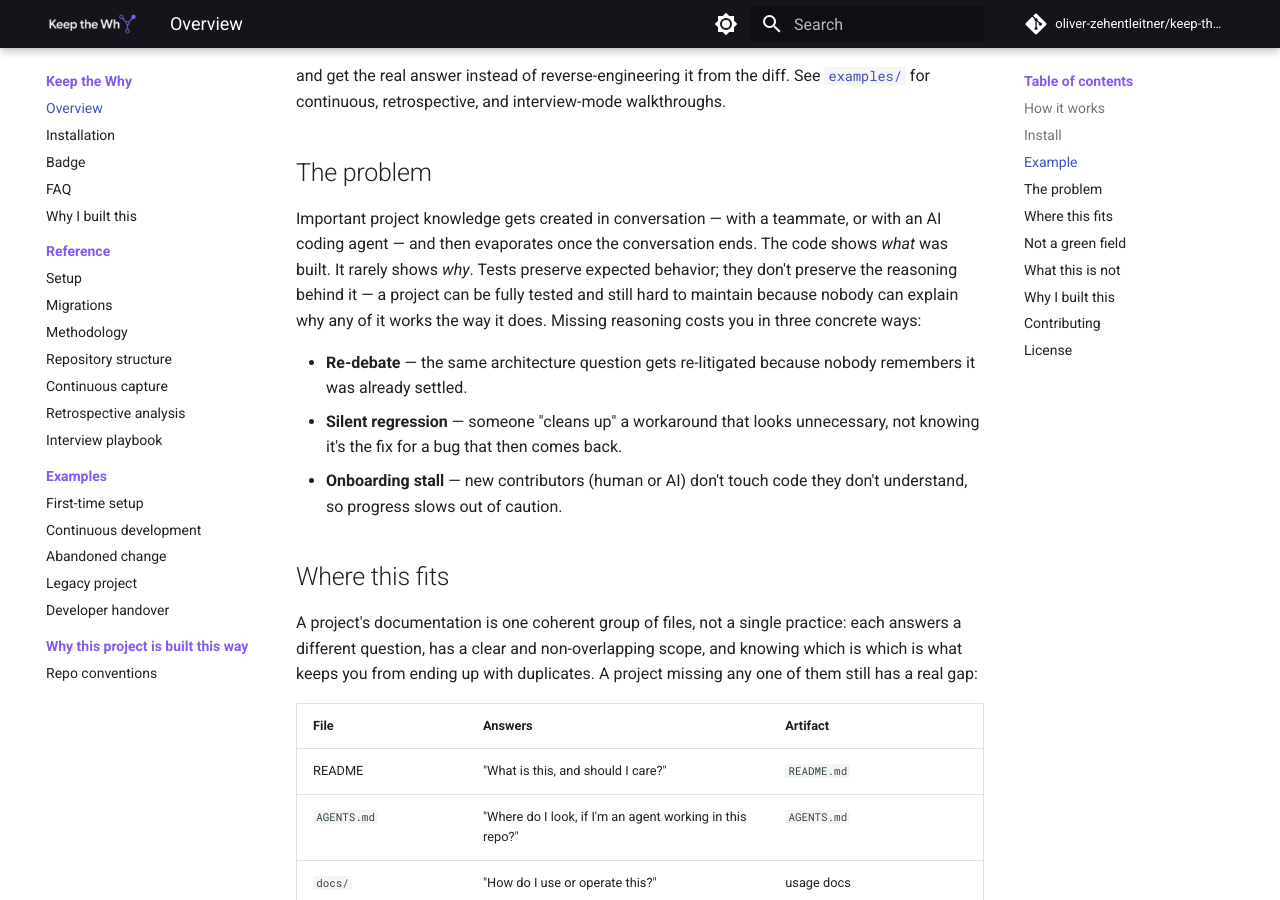
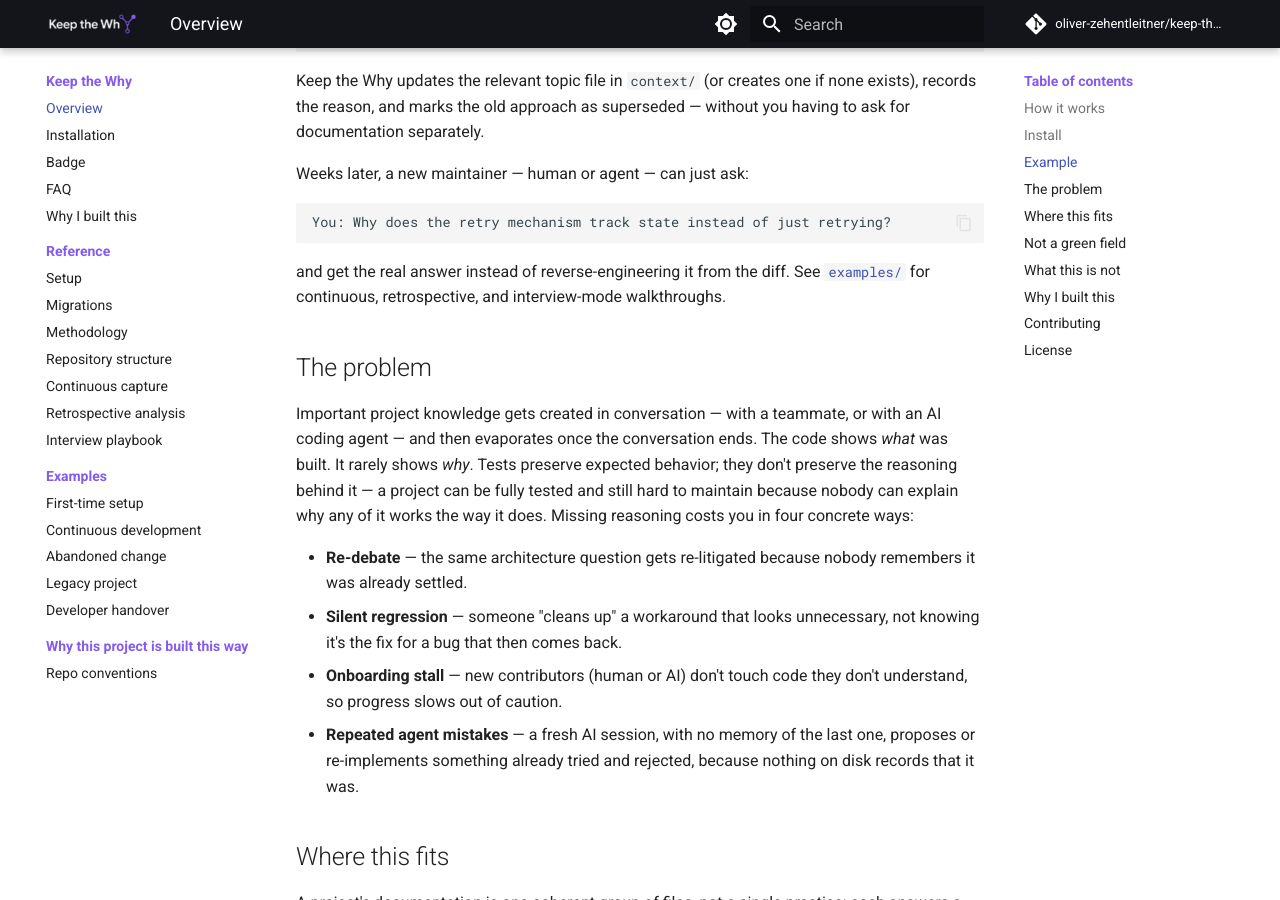
Before and after one commit to oliver-zehentleitner/keep-the-why, an MkDocs documentation site: the page built from docs/index.md, in a window 1280 px wide and 900 px high, scrolled down 3185 px. Built offline with MkDocs 1.6.1 and Material for MkDocs 9.7.7, drawn with Linux system fonts in a browser that asks for light colours; comment, search, counter and statistics services are not loaded; some of the changed text lies outside the part shown.

Commit message:
Frame the capture as a byproduct, sharpen the no-magic stance, add a fourth cost
README/llms.txt now say directly why this is low-friction: reasoning
already surfaces during agent conversation, capturing it is narrower
than "separate documentation effort." Also sharpens "not a guarantee"
into an explicit no-magic-against-decay stance - the tool lowers the
friction of discipline, it doesn't replace it.

The problem section gains a fourth cost: an AI agent with no memory
between sessions repeatedly proposing or re-implementing something
already tried and rejected, distinct from a human doing the same via
silent regression.

```diff
--- a/README.md
+++ b/README.md
@@ -14,6 +14,8 @@
 **Keep the Why** is a repo-native agent skill that continuously captures — or retrospectively recovers — the reasoning behind a codebase: architecture decisions, rejected alternatives, workarounds, incident learnings, and operational constraints that the code alone can't explain.
 
 **The payoff:** this makes a project genuinely portable between developers and cuts onboarding time — a new hire, or an AI agent that's never touched the codebase before, doesn't have to track down whoever wrote the original code. And it's not limited to "why" questions: with that context loaded, your agent gives better answers and makes safer changes across the board — which is what actually makes a legacy project tractable again, instead of a black box only one person ever understood. "Ask Bob" stops being the fallback.
+
+Documentation is normally extra work that happens after the code is done — reload the reasoning from memory, write it down again, file it somewhere else: a wiki, an ADR, a PR description nobody reopens. That's exactly why it so often doesn't happen. When an agent is already how you work — deciding, weighing trade-offs, explaining itself in the same conversation that produces the change — the reasoning shows up for free, as a byproduct of that conversation, not separate effort. Keep the Why's actual job is narrower than it sounds: don't let that reasoning get thrown away.
 
 Website: [https://keepthewhy.com](https://keepthewhy.com/) · [llms.txt](https://keepthewhy.com/llms.txt) for AI agents/assistants looking up this project
 
@@ -93,11 +95,12 @@
 
 ## The problem
 
-Important project knowledge gets created in conversation — with a teammate, or with an AI coding agent — and then evaporates once the conversation ends. The code shows *what* was built. It rarely shows *why*. Tests preserve expected behavior; they don't preserve the reasoning behind it — a project can be fully tested and still hard to maintain because nobody can explain why any of it works the way it does. Missing reasoning costs you in three concrete ways:
+Important project knowledge gets created in conversation — with a teammate, or with an AI coding agent — and then evaporates once the conversation ends. The code shows *what* was built. It rarely shows *why*. Tests preserve expected behavior; they don't preserve the reasoning behind it — a project can be fully tested and still hard to maintain because nobody can explain why any of it works the way it does. Missing reasoning costs you in four concrete ways:
 
 - **Re-debate** — the same architecture question gets re-litigated because nobody remembers it was already settled.
 - **Silent regression** — someone "cleans up" a workaround that looks unnecessary, not knowing it's the fix for a bug that then comes back.
 - **Onboarding stall** — new contributors (human or AI) don't touch code they don't understand, so progress slows out of caution.
+- **Repeated agent mistakes** — a fresh AI session, with no memory of the last one, proposes or re-implements something already tried and rejected, because nothing on disk records that it was.
 
 ## Where this fits
 
@@ -136,7 +139,7 @@
 
 ## What this is not
 
-- Not a guarantee. Quality depends on what gets captured and how disciplined that stays — nothing here is enforced.
+- Not a guarantee, and not magic. No tool prevents knowledge from decaying on its own — anything claiming an agent fully replaces the thinking, pruning, and questioning that keeps documentation honest is overselling. This doesn't replace that discipline; it lowers the friction of applying it enough to make it practical to sustain in the first place.
 - Not a replacement for tests. Tests tell you what broke; this tells you why it was built that way.
 - Not a claim that all lost knowledge is recoverable. Sometimes the honest answer is "unknown."
 
```
Also changed, not shown: llms.txt (+8 -0 lines).
